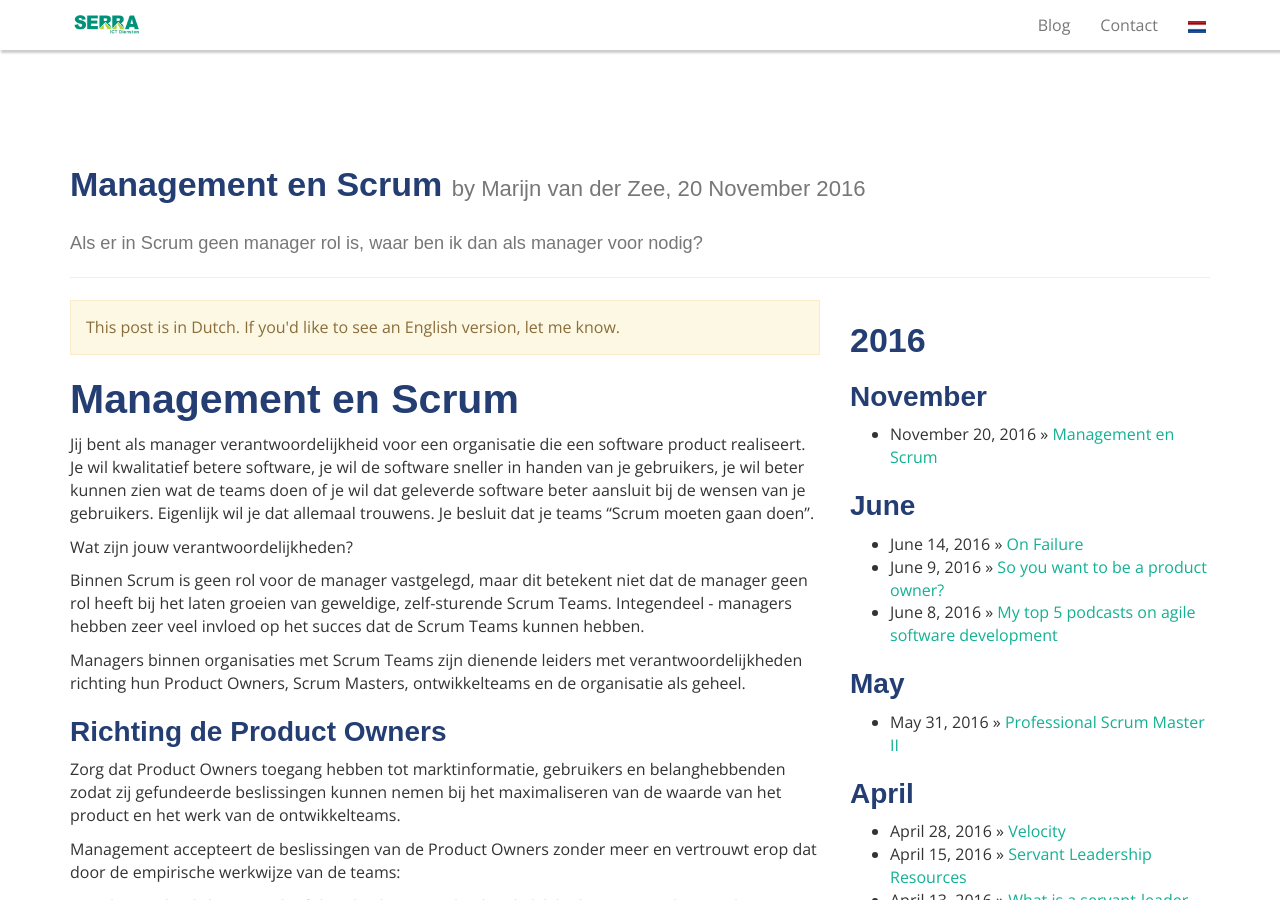
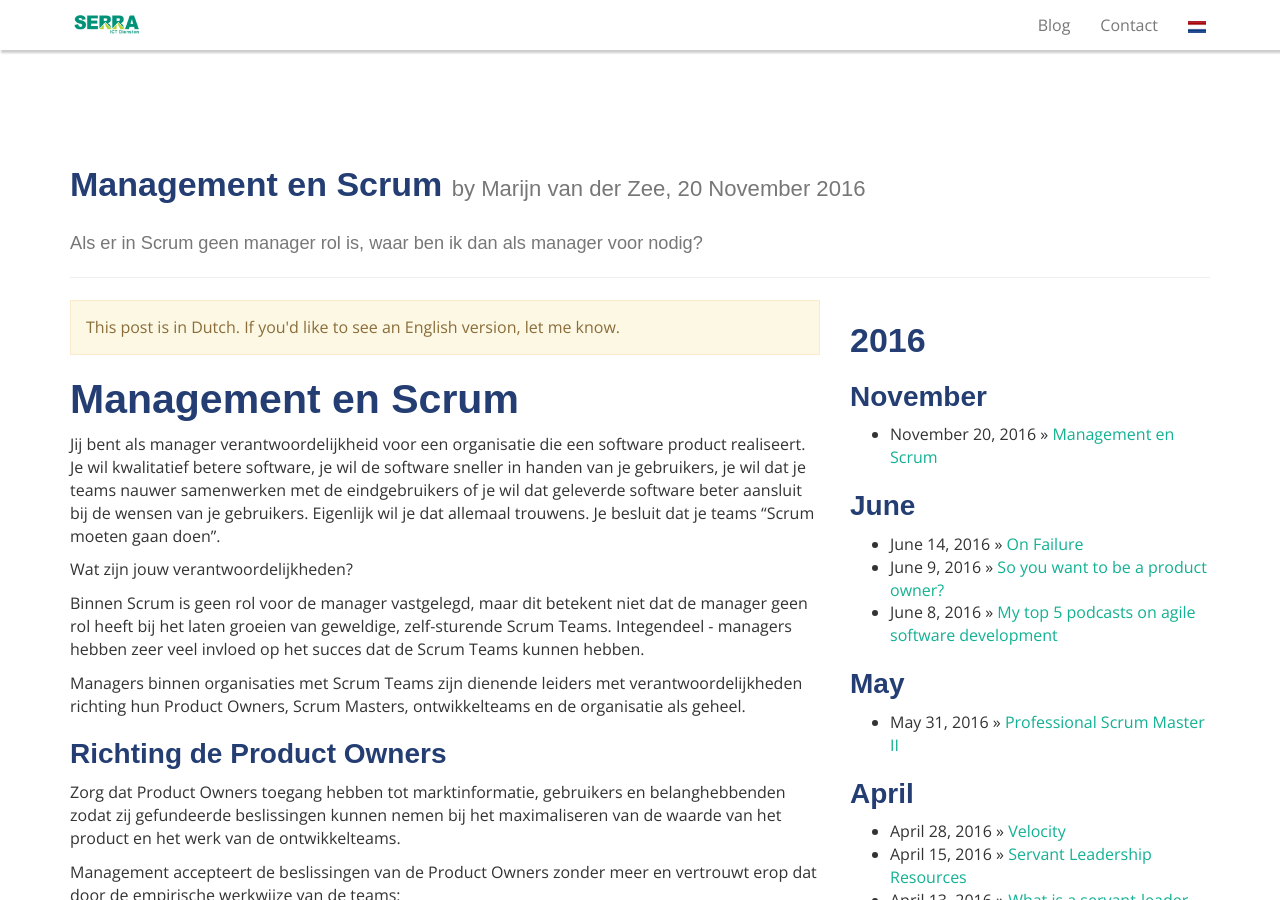
Before and after one commit to serraict/serraict.github.io, a Jekyll site: the page built from _posts/thoughts/2016-11-20-management-en-scrum.md, in a window 1280 px wide and 900 px high. Built offline with Jekyll 4.4.1, drawn with Linux system fonts in a browser that asks for light colours; nearby versions of some CDN libraries; some web fonts are replaced; comment, search, counter and statistics services are not loaded.

Commit message:
Update 2016-11-20-management-en-scrum.md

```diff
--- a/_posts/thoughts/2016-11-20-management-en-scrum.md
+++ b/_posts/thoughts/2016-11-20-management-en-scrum.md
@@ -17,7 +17,7 @@ Jij bent als manager verantwoordelijkheid voor een organisatie
 die een software product realiseert.
 Je wil kwalitatief betere software,
 je wil de software sneller in handen van je gebruikers,
-je wil beter kunnen zien wat de teams doen
+je wil dat je teams nauwer samenwerken met de eindgebruikers
 of je wil dat geleverde software beter aansluit bij de wensen van je gebruikers.
 Eigenlijk wil je dat allemaal trouwens.
 Je besluit dat je teams "Scrum moeten gaan doen".
```
